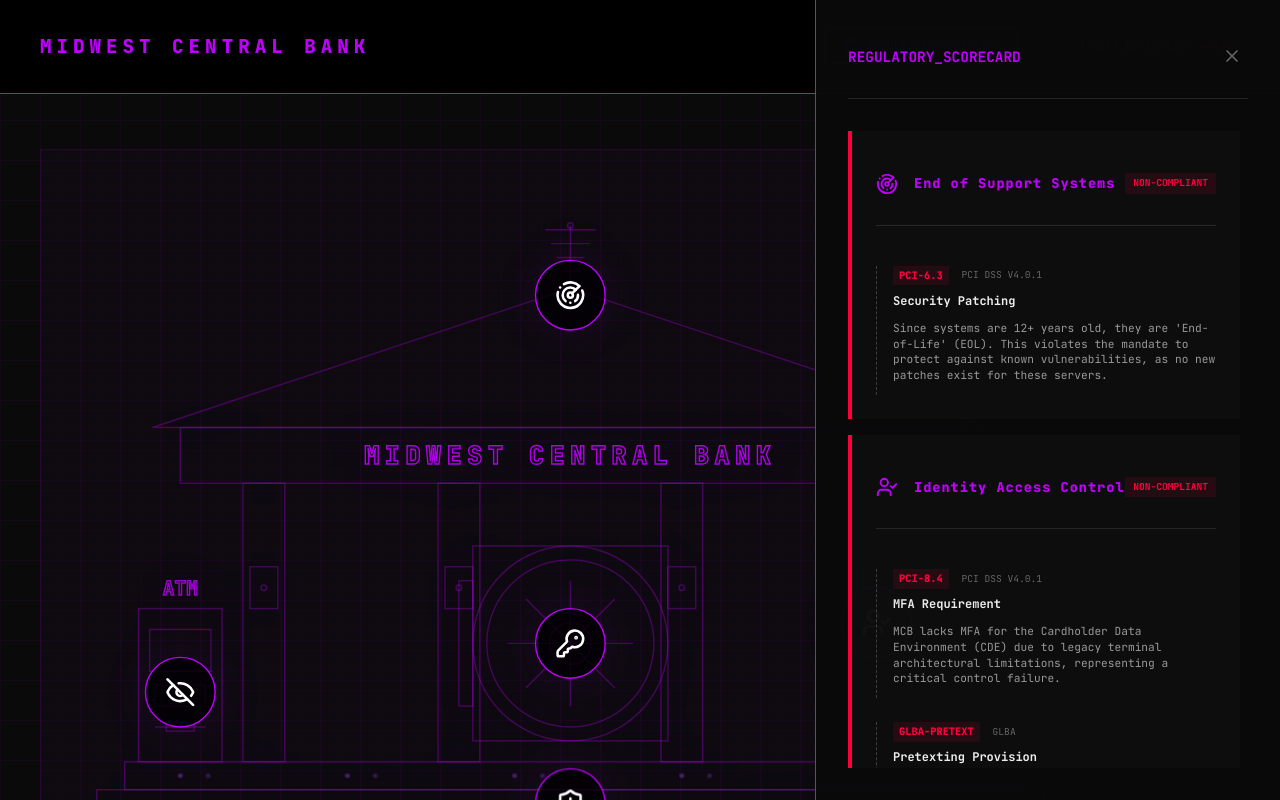
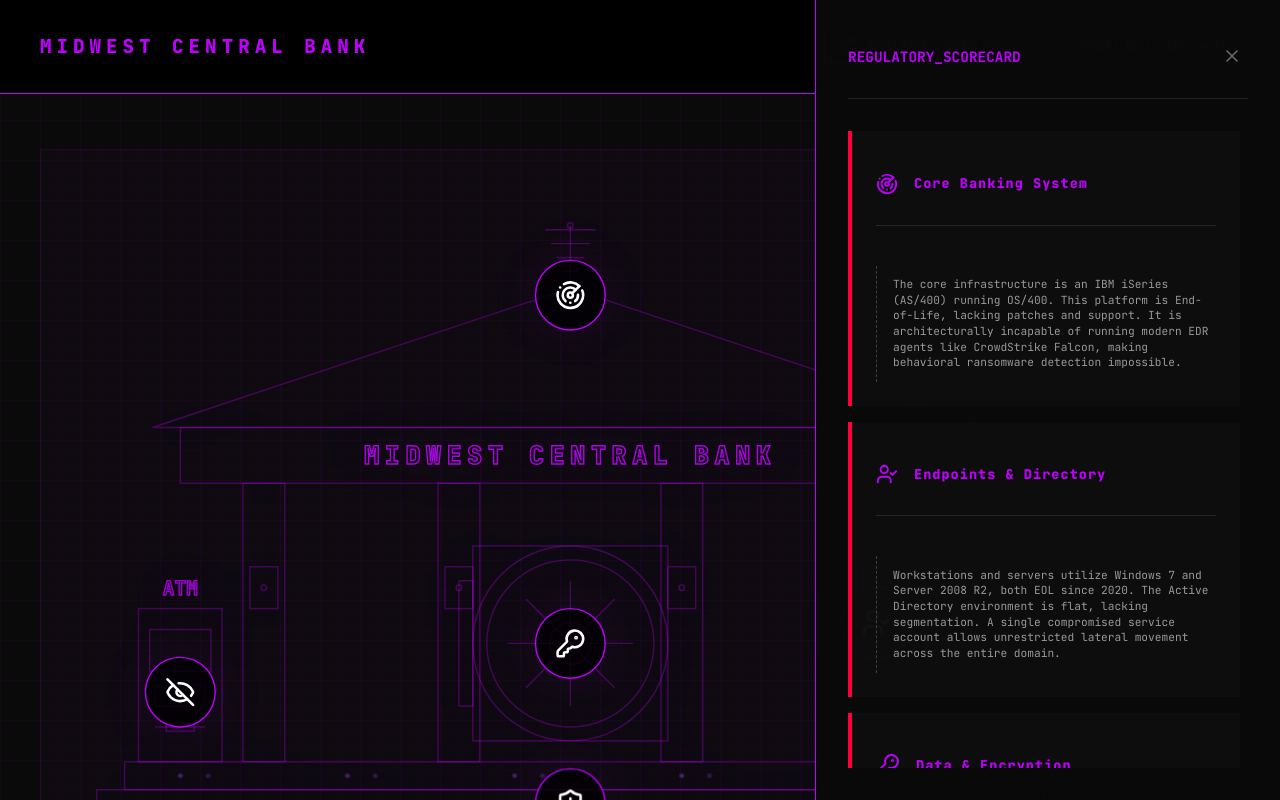
Before and after one commit to carson-chadwick/midwestCentralBank, a React (Vite) app: page / in a window 1280 px wide. Both pictures are taken after a click on the button "REGULATORY_SCORECARD". Built offline with nearby package versions, Linux system fonts and the light colour scheme.

Commit message:
pushadspjoads

```diff
--- a/src/App.tsx
+++ b/src/App.tsx
@@ -18,44 +18,44 @@
 // 1. Consolidated Compliance Categories
 const complianceGroups = [
   {
-    id: 'lifecycle',
-    name: 'End of Support Systems',
+    id: 'core',
+    name: 'Core Banking System',
     icon: <Radar size={22} />,
     section: 'roof',
     x: 400, y: 55,
-    requirements: ['PCI-6.3']
+    requirements: ['CORE-SYSTEM']
   },
   {
-    id: 'identity',
-    name: 'Identity Access Control',
+    id: 'endpoints',
+    name: 'Endpoints & Directory',
     icon: <UserCheck size={22} />,
     section: 'pillars',
     x: 620, y: 290,
-    requirements: ['PCI-8.4', 'GLBA-PRETEXT', 'NIST-PR.AC']
+    requirements: ['ENDPOINTS-DIR']
   },
   {
     id: 'encryption',
-    name: 'Encryption & Cryptography',
+    name: 'Data & Encryption',
     icon: <KeyRound size={24} />,
     section: 'vault',
     x: 400, y: 305,
-    requirements: ['PCI-3.5', 'GLBA-SAFEGUARD']
+    requirements: ['DATA-ENCRYPTION']
   },
   {
-    id: 'resilience',
-    name: 'Operational Resilience',
+    id: 'backups',
+    name: 'Backups',
     icon: <ShieldAlert size={22} />,
     section: 'foundation',
     x: 400, y: 420,
-    requirements: ['NIST-RC.RP', 'NIST-ID.RA']
+    requirements: ['BACKUPS']
   },
   {
-    id: 'privacy',
-    name: 'Data Privacy Governance',
-    icon: <EyeOff size={22} />,
+    id: 'monitoring',
+    name: 'Monitoring',
+    icon: <EyeOff size={22}  />,
     section: 'archive',
     x: 120, y: 340,
-    requirements: ['GLBA-PRIVACY']
+    requirements: ['MONITORING']
   }
 ];
 
@@ -299,7 +299,6 @@
                       {group.icon}
                       <h4>{group.name}</h4>
                     </div>
-                    <div className="status-badge">NON-COMPLIANT</div>
                   </div>
 
                   <div className="nested-requirements">
@@ -307,11 +306,6 @@
                       const req = complianceChecklist.find(r => r.id === reqId);
                       return req ? (
                         <div key={reqId} className="requirement-detail">
-                          <div className="req-header">
-                            <span className="req-id">{req.id}</span>
-                            <span className="req-std">{req.standard}</span>
-                          </div>
-                          <div className="req-name">{req.name}</div>
                           <p className="req-desc">{req.description}</p>
                         </div>
                       ) : null;
--- a/src/data.ts
+++ b/src/data.ts
@@ -14,74 +14,102 @@
 
 export interface ComplianceReq {
   id: string;
-  standard: string;
   name: string;
   description: string;
 }
 
 export const vulnerabilities: Vulnerability[] = [
   {
-    id: "vault-1",
-    domain: "Data Protection",
-    score: "1.6/5",
-    title: "Cryptographic Core Failure",
+    id: "core-1",
+    domain: "Core Banking System",
+    score: "1.0/5",
+    title: "End-of-Life OS/400 Core",
     severity: "CRITICAL",
-    description: "The bank's internal data flows and storage rely on deprecated 3DES encryption standards, which are susceptible to modern decryption attacks.",
-    impact: "Potential unauthorized exposure of Non-Public Information (NPI) both in transit and at rest across the monolithic core.",
-    remediation: "Upgrade to AES-256 modular encryption and transition to an API-based architecture for secure data handling.",
-    weight: 30,
-    complianceID: ["PCI-3.5", "GLBA-SAFEGUARD", "GLBA-PRIVACY"],
-    location: { x: 75, y: 70 } // Moved from center to bottom-right corner
+    description: "The infrastructure centers on an IBM iSeries (AS/400) running OS/400. This platform is End-of-Life, lacking security patches and support.",
+    impact: "Architecturally incapable of running modern EDR agents, rendering behavioral ransomware detection impossible.",
+    remediation: "Replace or modernize the legacy core to a supported platform capable of running contemporary security tooling.",
+    weight: 35,
+    complianceID: ["CORE-SYSTEM"],
+    location: { x: 50, y: 15 }
   },
   {
-    id: "terminal-1",
-    domain: "Identity Access Control",
-    score: "2.0/5",
-    title: "Privileged Access Vulnerability",
-    severity: "HIGH",
-    description: "Administrative accounts on the legacy core utilize shared, static credentials without Multi-Factor Authentication (MFA).",
-    impact: "Unrestricted lateral movement and unauthorized privilege escalation across critical banking systems.",
-    remediation: "Implement a centralized Identity Gateway (MFA) and enforce unique, rotating credentials for all privileged accounts.",
-    weight: 15,
-    complianceID: ["PCI-8.4", "GLBA-PRETEXT"],
-    location: { x: 20, y: 70 }
+    id: "endpoints-1",
+    domain: "Endpoints & Directory",
+    score: "1.2/5",
+    title: "Legacy OS & Flat Directory",
+    severity: "CRITICAL",
+    description: "Branch workstations (Windows 7) and servers (Server 2008 R2) have been EOL since 2020. The Active Directory environment is entirely flat.",
+    impact: "A single compromised service account allows unrestricted lateral movement across the entire domain without privilege boundaries.",
+    remediation: "Upgrade all endpoints to supported OS versions and implement Organizational Unit (OU) segmentation with Tiered Administration.",
+    weight: 25,
+    complianceID: ["ENDPOINTS-DIR"],
+    location: { x: 75, y: 55 }
   },
   {
-    id: "perimeter-1",
-    domain: "Threat Detection",
-    score: "1.5/5",
-    title: "Detection & Response Gap",
+    id: "encryption-1",
+    domain: "Data & Encryption",
+    score: "1.6/5",
+    title: "Deprecated Cryptographic Standards",
     severity: "CRITICAL",
-    description: "Lack of behavioral analytics and endpoint visibility on legacy servers prevents timely identification of ransomware activity.",
-    impact: "Increased risk of widespread operational disruption and failure to meet regulatory 30-day breach reporting mandates.",
-    remediation: "Deploy endpoint detection systems and isolate legacy core components within a high-security network segment (VLAN).",
-    weight: 35,
-    complianceID: ["PCI-6.3"],
-    location: { x: 80, y: 30 }
+    description: "Customer data is encrypted at rest using Triple-DES (3DES), which is deprecated and no longer recognized as 'Strong Cryptography'.",
+    impact: "Fundamental cryptographic failure inherent to the legacy architecture rather than a configuration oversight.",
+    remediation: "Transition to AES-256 encryption standards for all Non-Public Information (NPI) at rest and in transit.",
+    weight: 20,
+    complianceID: ["DATA-ENCRYPTION"],
+    location: { x: 50, y: 65 }
   },
   {
-    id: "archive-1",
-    domain: "Recovery Readiness",
-    score: "3.0/5",
-    title: "Backup Isolation Deficit",
-    severity: "MEDIUM",
-    description: "Backup systems are not physically or logically isolated from the production core, leaving them vulnerable to ransomware encryption.",
-    impact: "Risk of unrecoverable data loss in a total-system compromise scenario, leading to prolonged service outages.",
-    remediation: "Establish an air-gapped backup infrastructure and perform regular 'clean-room' restoration testing.",
+    id: "backups-1",
+    domain: "Backups",
+    score: "2.5/5",
+    title: "Non-Isolated Backup Infrastructure",
+    severity: "HIGH",
+    description: "Backup systems utilize a network-attached NAS device situated on the same flat network segment as production.",
+    impact: "No logical or physical air gap exists, making backup data susceptible to simultaneous encryption during a ransomware event.",
+    remediation: "Implement an air-gapped backup solution and off-site immutable storage to ensure restoration capabilities.",
+    weight: 15,
+    complianceID: ["BACKUPS"],
+    location: { x: 50, y: 85 }
+  },
+  {
+    id: "monitoring-1",
+    domain: "Monitoring",
+    score: "1.0/5",
+    title: "Absence of Behavioral Detection",
+    severity: "CRITICAL",
+    description: "The environment lacks SIEM and IDS capabilities, relying exclusively on legacy signature-based antivirus.",
+    impact: "System cannot detect behavioral indicators of compromise, such as unusual file encryption rates or C2 callback patterns.",
+    remediation: "Deploy a modern SIEM/SOC solution and transition to behavioral-based endpoint protection.",
     weight: 20,
-    complianceID: ["NIST-RC.RP"],
-    location: { x: 25, y: 25 }
+    complianceID: ["MONITORING"],
+    location: { x: 15, y: 75 }
   }
 ];
 
 export const complianceChecklist: ComplianceReq[] = [
-  { id: "PCI-8.4", standard: "PCI DSS v4.0.1", name: "MFA Requirement", description: "MCB lacks MFA for the Cardholder Data Environment (CDE) due to legacy terminal architectural limitations, representing a critical control failure." },
-  { id: "PCI-3.5", standard: "PCI DSS v4.0.1", name: "Strong Cryptography", description: "Legacy databases use outdated encryption standards (e.g., Triple-DES) that no longer meet the 'Strong Cryptography' definition." },
-  { id: "PCI-6.3", standard: "PCI DSS v4.0.1", name: "Security Patching", description: "Since systems are 12+ years old, they are 'End-of-Life' (EOL). This violates the mandate to protect against known vulnerabilities, as no new patches exist for these servers." },
-  { id: "GLBA-SAFEGUARD", standard: "GLBA", name: "Safeguards Rule", description: "The 2024/2025 updates require encryption of all Non-Public Information (NPI) both at rest (stored on disks) and in transit." },
-  { id: "GLBA-PRIVACY", standard: "GLBA", name: "Privacy Rule", description: "Manual opt-out processing between modern and legacy systems creates a significant risk of non-compliant third-party data sharing." },
-  { id: "GLBA-PRETEXT", standard: "GLBA", name: "Pretexting Provision", description: "Relying on 'Security Questions' (KBA), are easily defeated by social engineering groups like Fin7." },
-  { id: "NIST-RC.RP", standard: "NIST CSF 2.0", name: "Recovery Planning", description: "Legacy architecture prevents the bank from meeting timely restoration requirements." },
-  { id: "NIST-PR.AC", standard: "NIST CSF 2.0", name: "Access Control", description: "Access to physical and logical assets is limited and managed." },
-  { id: "NIST-ID.RA", standard: "NIST CSF 2.0", name: "Risk Assessment", description: "Current periodic assessments are ineffective because legacy logs cannot support modern threat detection." }
+  {
+    id: "CORE-SYSTEM",
+    name: "Core Banking System",
+    description: "The core infrastructure is an IBM iSeries (AS/400) running OS/400. This platform is End-of-Life, lacking patches and support. It is architecturally incapable of running modern EDR agents like CrowdStrike Falcon, making behavioral ransomware detection impossible."
+  },
+  {
+    id: "ENDPOINTS-DIR",
+    name: "Endpoints & Directory",
+    description: "Workstations and servers utilize Windows 7 and Server 2008 R2, both EOL since 2020. The Active Directory environment is flat, lacking segmentation. A single compromised service account allows unrestricted lateral movement across the entire domain."
+  },
+  {
+    id: "DATA-ENCRYPTION",
+    name: "Data & Encryption",
+    description: "Customer data and cardholder information is encrypted at rest using Triple-DES — 3DES. NIST deprecated 3DES in 2023. PCI DSS v4.0.1 no longer recognizes it as 'Strong Cryptography' under Requirement 3.5. This isn't a configuration issue — it's a fundamental cryptographic failure baked into the legacy system."
+  },
+  {
+    id: "BACKUPS",
+    name: "Backups",
+    description: "Backup systems run on a network-attached NAS device sitting on the same flat network segment as production. There is no air gap. In a ransomware scenario, the backup is encrypted alongside everything else — which is exactly what happened at BancoEstado. Only 6% of branches restored on Day 1."
+  },
+  {
+    id: "MONITORING",
+    name: "Monitoring",
+    description: "No SIEM. No IDS. Endpoint protection is legacy signature-based AV. That means MCB cannot detect behavioral indicators of compromise — things like abnormal file encryption rates, unusual lateral movement between hosts, or C2 callback patterns. If REvil walked in today, MCB would not see it."
+  }
 ];
```
Also changed, not shown: public/chicagoPurple.jpg (added).
